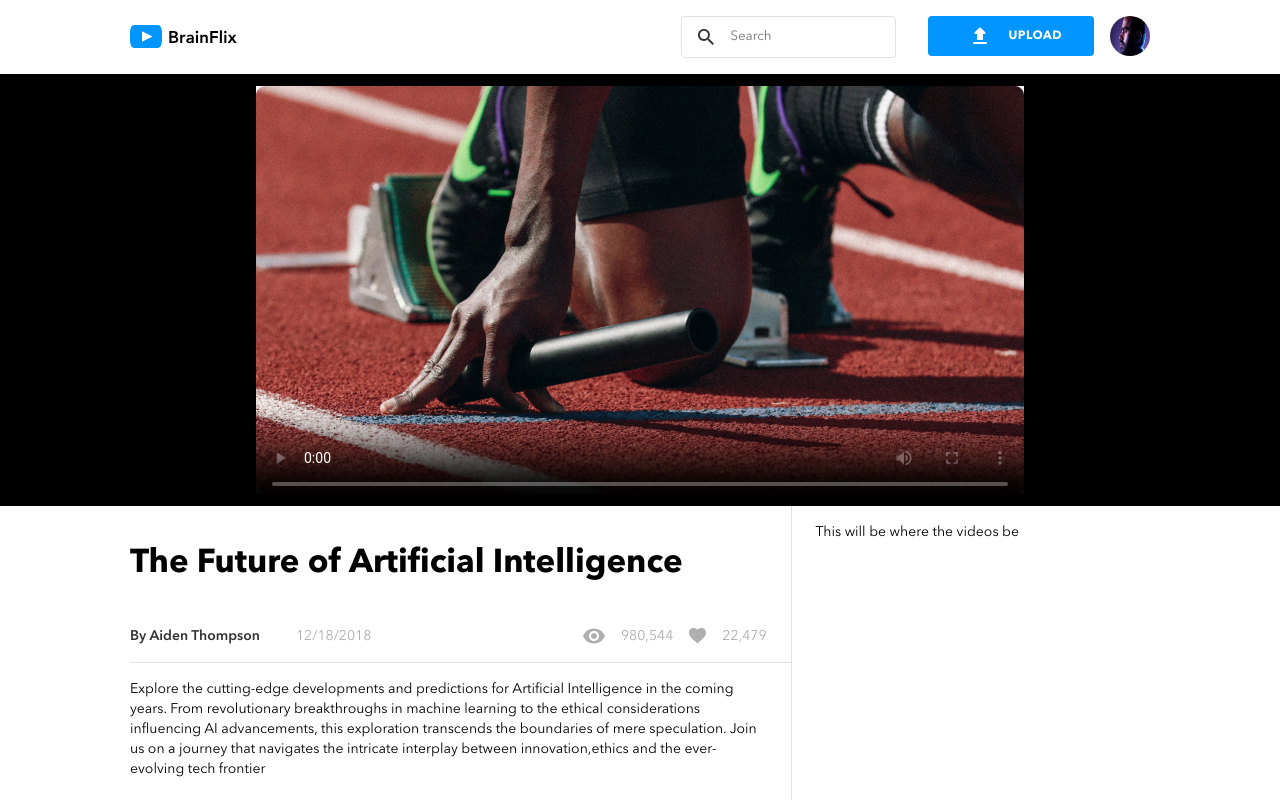
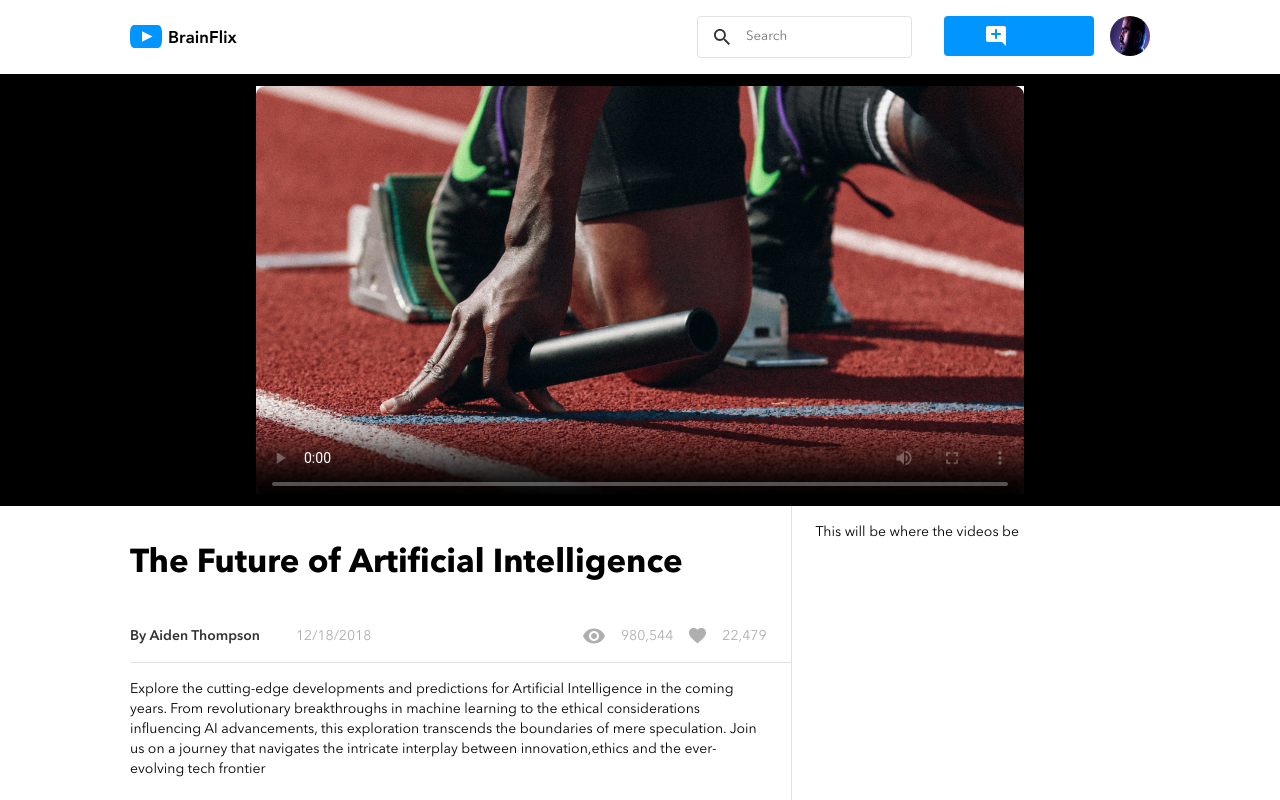
Before and after one commit to strawberrie68/michelle-wong-brainflix, a React (Vite) app: page / in a window 1280 px wide. Shown: the top 800 px of the page. Built offline with nearby package versions, Linux system fonts and the light colour scheme.

Commit message:
update: button component for both comments and upload

```diff
--- a/src/components/Button/Button.jsx
+++ b/src/components/Button/Button.jsx
@@ -1,11 +1,13 @@
 import upload from "../../assets/icons/upload.svg";
+import comment from "../../assets/icons/add_comment.svg";
 import "./Button.scss";
 
-const Button = () => {
+const Button = ({ icon, buttonText }) => {
+  const buttonIcon = icon == "upload" ? upload : comment;
   return (
     <button className="button label-text">
-      <img className="button__icon" src={upload} />
-      <p className="button__body">UPLOAD</p>
+      <img className="button__icon" src={buttonIcon} />
+      <p className="button__body">{buttonText}</p>
     </button>
   );
 };
```
